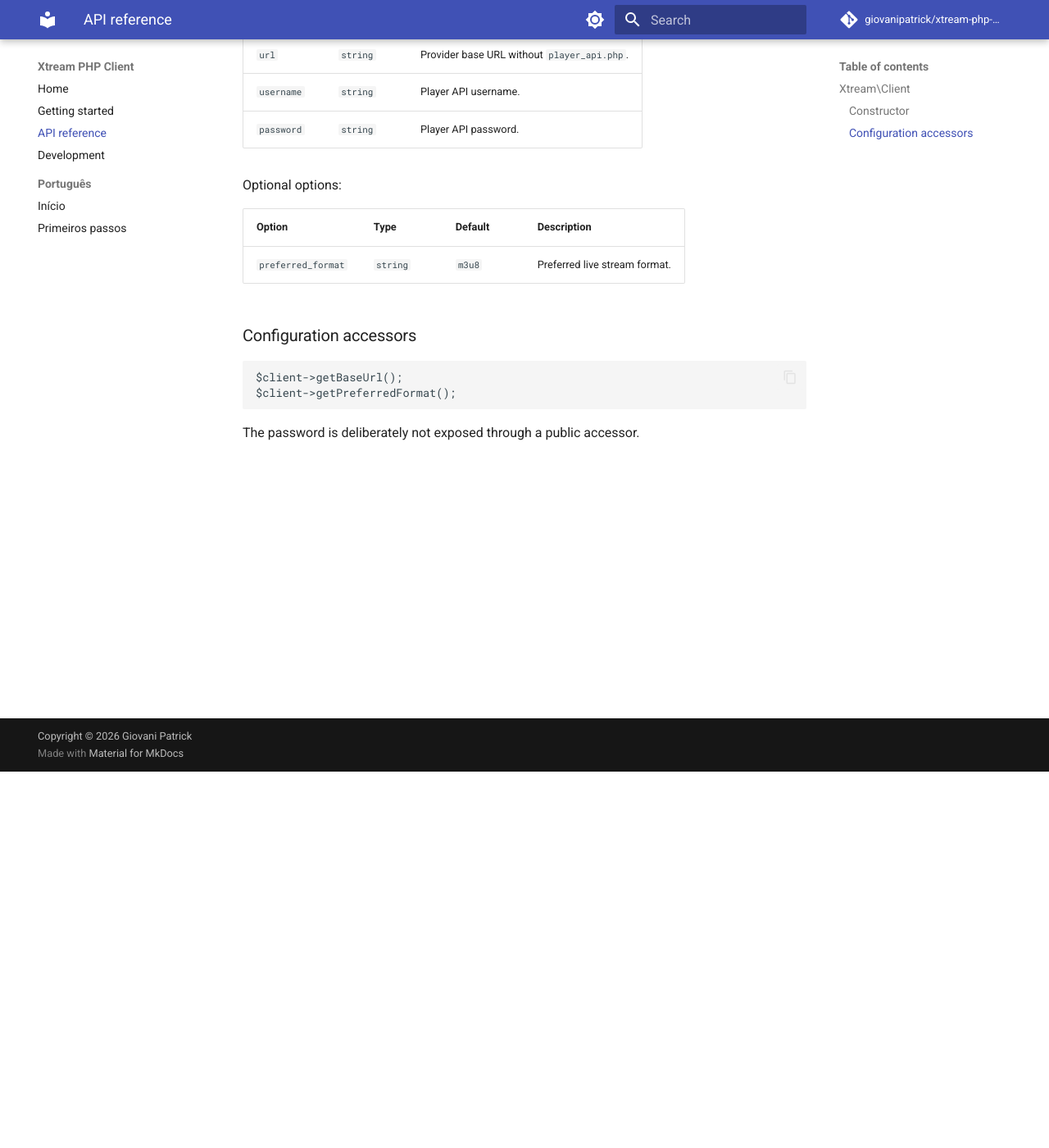
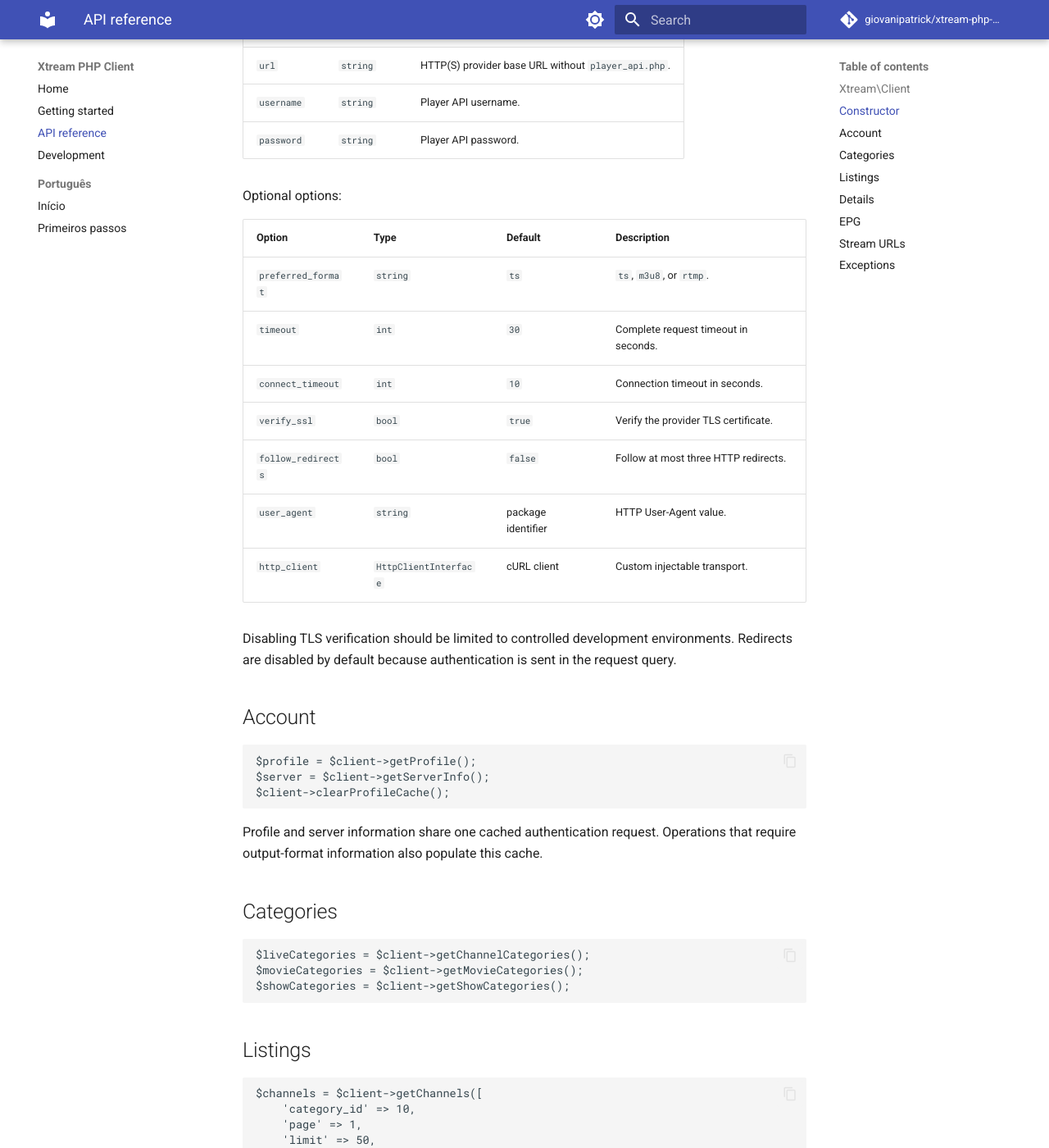
Before and after one commit to giovanipatrick/xtream-php-client, an MkDocs documentation site: the page built from docs/api-reference.md, in a window 1280 px wide and 1400 px high, scrolled down 459 px. Shown: the whole window at 82% size. Built offline with MkDocs 1.6.1 and Material for MkDocs 9.7.7, drawn with Linux system fonts in a browser that asks for light colours; comment, search, counter and statistics services are not loaded; some of the changed text lies outside the part shown.

Commit message:
docs: document Player API client

````diff
--- a/docs/api-reference.md
+++ b/docs/api-reference.md
@@ -2,11 +2,11 @@
 
 ## `Xtream\Client`
 
-The client currently validates and stores its configuration. Player API
-operations will be introduced incrementally and documented here as they become
-available.
+The client communicates with `player_api.php` and returns raw associative
+arrays. Credentials are URL-encoded and are never included in library-generated
+exception messages.
 
-### Constructor
+## Constructor
 
 ```php
 new Client(array $options)
@@ -16,7 +16,7 @@ Required options:
 
 | Option | Type | Description |
 | --- | --- | --- |
-| `url` | `string` | Provider base URL without `player_api.php`. |
+| `url` | `string` | HTTP(S) provider base URL without `player_api.php`. |
 | `username` | `string` | Player API username. |
 | `password` | `string` | Player API password. |
 
@@ -24,13 +24,140 @@ Optional options:
 
 | Option | Type | Default | Description |
 | --- | --- | --- | --- |
-| `preferred_format` | `string` | `m3u8` | Preferred live stream format. |
+| `preferred_format` | `string` | `ts` | `ts`, `m3u8`, or `rtmp`. |
+| `timeout` | `int` | `30` | Complete request timeout in seconds. |
+| `connect_timeout` | `int` | `10` | Connection timeout in seconds. |
+| `verify_ssl` | `bool` | `true` | Verify the provider TLS certificate. |
+| `follow_redirects` | `bool` | `false` | Follow at most three HTTP redirects. |
+| `user_agent` | `string` | package identifier | HTTP User-Agent value. |
+| `http_client` | `HttpClientInterface` | cURL client | Custom injectable transport. |
 
-### Configuration accessors
+Disabling TLS verification should be limited to controlled development
+environments. Redirects are disabled by default because authentication is sent
+in the request query.
+
+## Account
 
 ```php
-$client->getBaseUrl();
-$client->getPreferredFormat();
+$profile = $client->getProfile();
+$server = $client->getServerInfo();
+$client->clearProfileCache();
 ```
 
-The password is deliberately not exposed through a public accessor.
+Profile and server information share one cached authentication request.
+Operations that require output-format information also populate this cache.
+
+## Categories
+
+```php
+$liveCategories = $client->getChannelCategories();
+$movieCategories = $client->getMovieCategories();
+$showCategories = $client->getShowCategories();
+```
+
+## Listings
+
+```php
+$channels = $client->getChannels([
+    'category_id' => 10,
+    'page' => 1,
+    'limit' => 50,
+]);
+
+$movies = $client->getMovies(['category_id' => 20]);
+$shows = $client->getShows(['category_id' => 30]);
+```
+
+`categoryId` is accepted as an alias for `category_id`. Pagination is local
+because common Xtream-compatible Player APIs return the complete category.
+When `page` is supplied without `limit`, the limit defaults to 10.
+
+Channel and movie listings receive a generated `url` field when the required
+stream identifiers are present.
+
+## Details
+
+```php
+$movie = $client->getMovie(['movie_id' => 123]);
+$show = $client->getShow(['show_id' => 456]);
+```
+
+`movieId` and `showId` camelCase aliases are also accepted. Movie results
+receive a top-level `url`. Each show episode receives its own `url`, and the
+requested series ID is added to `show['info']['series_id']`.
+
+## EPG
+
+```php
+$short = $client->getShortEpg([
+    'channel_id' => 789,
+    'limit' => 5,
+]);
+
+$full = $client->getFullEpg(['channel_id' => 789]);
+```
+
+`channelId` is accepted as an alias for `channel_id`.
+
+## Stream URLs
+
+```php
+$liveUrl = $client->generateStreamUrl([
+    'type' => 'channel',
+    'stream_id' => 789,
+    'extension' => 'm3u8',
+]);
+
+$movieUrl = $client->generateStreamUrl([
+    'type' => 'movie',
+    'stream_id' => 123,
+    'extension' => 'mkv',
+]);
+
+$episodeUrl = $client->generateStreamUrl([
+    'type' => 'episode',
+    'stream_id' => 456,
+    'extension' => 'mp4',
+]);
+```
+
+For channels, an unsupported requested format falls back to the first format
+listed in the cached user profile. A preferred `rtmp` format follows the
+reference library behavior and generates a `.ts` live URL.
+
+Timeshift uses a `DateTimeInterface` value. The timestamp is converted to UTC:
+
+```php
+$timeshiftUrl = $client->generateStreamUrl([
+    'type' => 'channel',
+    'stream_id' => 789,
+    'timeshift' => [
+        'start' => new DateTimeImmutable('2026-09-24 21:30:00 UTC'),
+        'duration' => 60,
+    ],
+]);
+```
+
+The XMLTV endpoint can be generated with:
+
+```php
+$xmltvUrl = $client->getXmltvUrl();
+```
+
+Generated media and XMLTV URLs contain the Player API credentials by protocol
+design. Treat them as secrets and never log or commit them.
+
+## Exceptions
+
+All runtime library exceptions inherit from `Xtream\Exception\XtreamException`:
+
+| Exception | Meaning |
+| --- | --- |
+| `AuthenticationException` | The provider rejected the account. |
+| `HttpException` | A non-2xx HTTP response was received. |
+| `NetworkException` | cURL could not complete the request. |
+| `InvalidResponseException` | JSON or response structure was invalid. |
+| `NotFoundException` | A requested movie or show was not found. |
+
+Invalid caller options raise `InvalidConfigurationException`, which extends
+PHP's `InvalidArgumentException`.
````
Also changed, not shown: CHANGELOG.md (+6 -0 lines), README.md (+41 -11 lines), README.pt-BR.md (+41 -12 lines), docs/development.md (+9 -0 lines), docs/getting-started.md (+12 -0 lines), docs/index.md (+3 -3 lines), docs/pt-BR/getting-started.md (+11 -0 lines), docs/pt-BR/index.md (+3 -3 lines).
